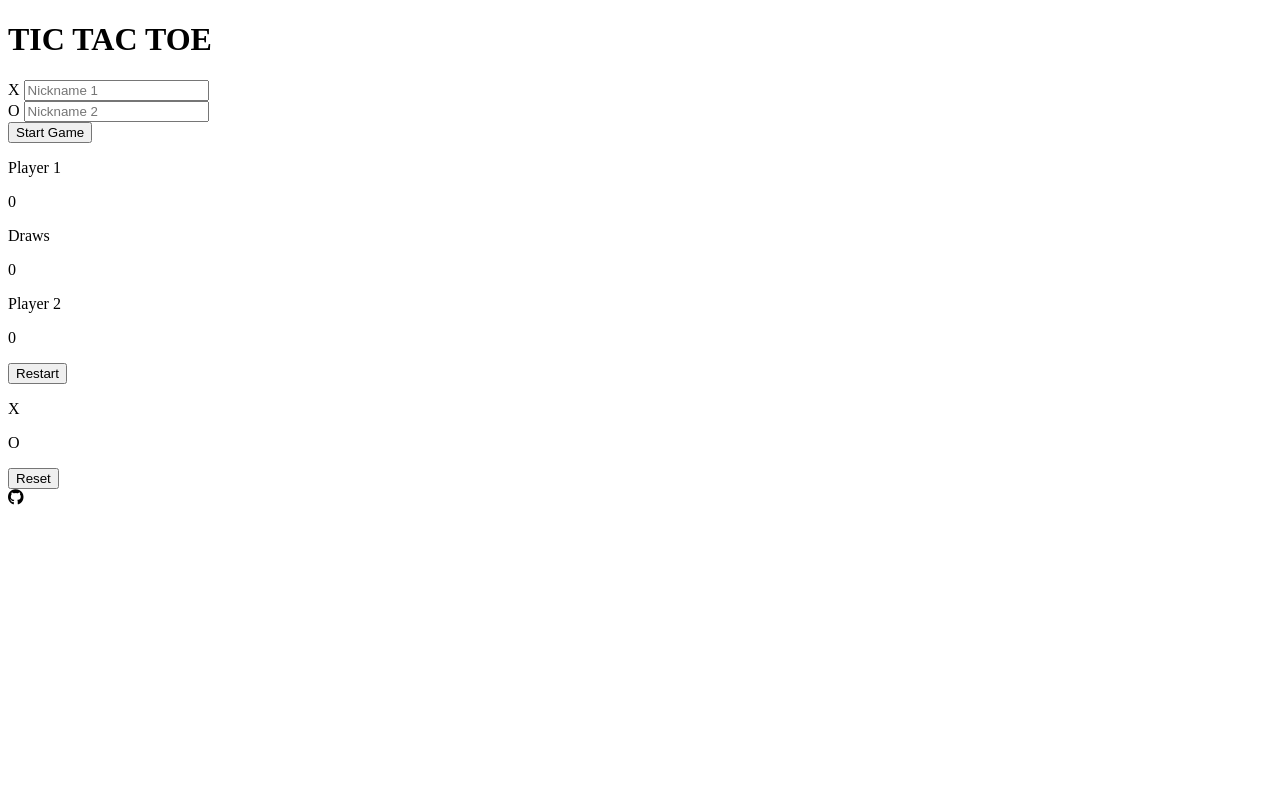
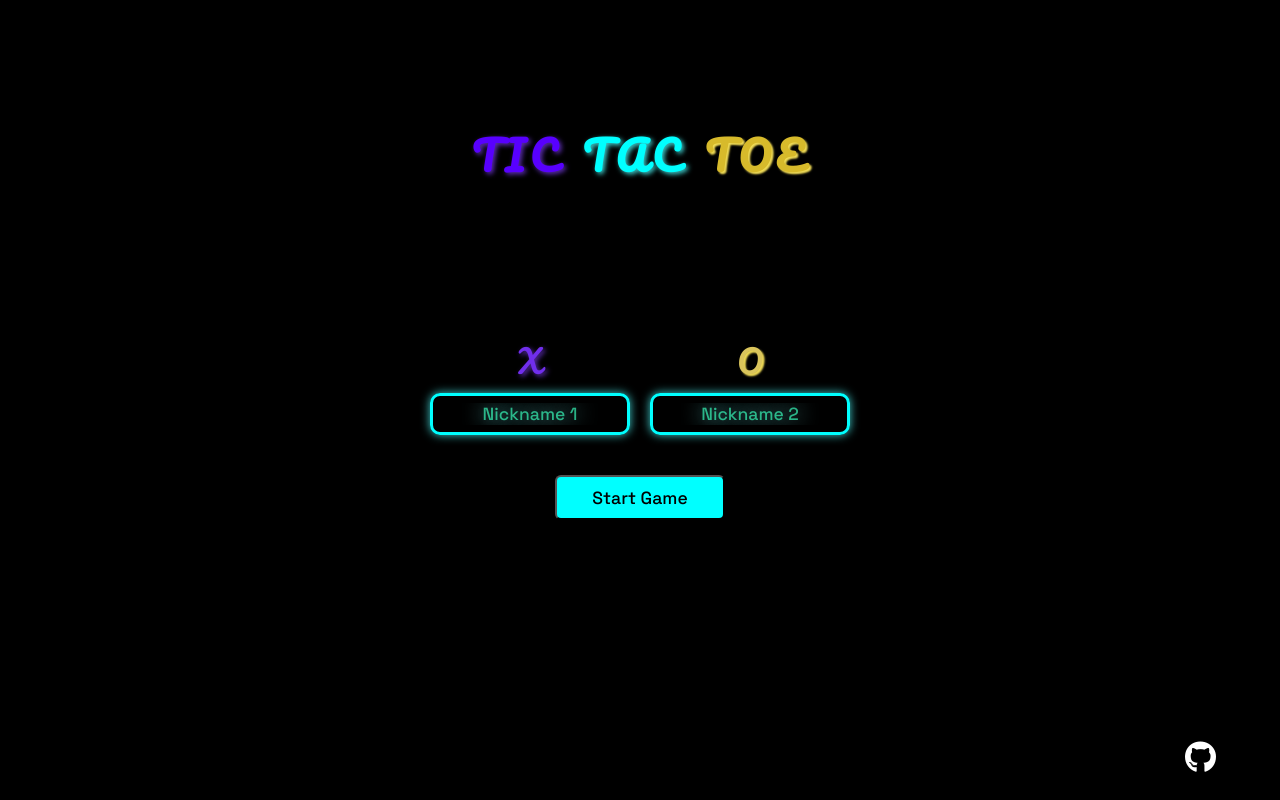
Before and after one commit to I0ANA24/Tic-Tac-Toe, a plain HTML site: page index.html in a window 1280 px wide. Drawn offline with Linux system fonts and the light colour scheme.

Commit message:
First page styles

```diff
--- a/index.html
+++ b/index.html
@@ -4,22 +4,26 @@
     <meta charset="UTF-8">
     <meta name="viewport" content="width=device-width, initial-scale=1.0">
     <title>Tic Tac Toe</title>
-    <link rel="stylesheet" href="style.css">
+    <link rel="stylesheet" href="styles.css">
 
     <link rel="stylesheet" href="https://cdnjs.cloudflare.com/ajax/libs/font-awesome/6.6.0/css/all.min.css" integrity="sha512-Kc323vGBEqzTmouAECnVceyQqyqdsSiqLQISBL29aUW4U/M7pSPA/gEUZQqv1cwx4OnYxTxve5UMg5GT6L4JJg==" crossorigin="anonymous" referrerpolicy="no-referrer" />
+
+    <link rel="preconnect" href="https://fonts.googleapis.com">
+    <link rel="preconnect" href="https://fonts.gstatic.com" crossorigin>
+    <link href="https://fonts.googleapis.com/css2?family=Inter:ital,opsz,wght@0,14..32,100..900;1,14..32,100..900&family=Pacifico&family=Space+Grotesk:wght@300..700&display=swap" rel="stylesheet">
 </head>
 <body>
     <div class="first-page-container">
-        <h1 id="title">TIC TAC TOE</h1>
+        <h1 id="title"><span class="title1">TIC</span> <span class="title2">TAC</span> <span class="title3">TOE</span></h1>
         <div class="first-page-content">
             <div class="first-page-content-players">
                 <div class="left-content">
                     <label for="nickname1" id="letterX">X</label>
-                    <input type="text" name="Nickname1" placeholder="Nickname 1" id="nickname1">
+                    <input type="text" name="Nickname1" placeholder="Nickname 1" id="nickname1" required>
                 </div>
                 <div class="right-content">
                     <label for="nickname2" id="letterO">O</label>
-                    <input type="text" name="Nickname2" placeholder="Nickname 2" id="nickname2">
+                    <input type="text" name="Nickname2" placeholder="Nickname 2" id="nickname2" required>
                 </div>
             </div>
             <button type="button" id="start-game-button">Start Game</button>
@@ -61,7 +65,10 @@
             <button id="reset">Reset</button>
         </div>
     </div>
-    <i class="fa-brands fa-github"></i>
+    <div class="github-container">
+        <a href="https://github.com/I0ANA24/Tic-Tac-Toe" target="_blank" aria-label="GitHub"><i class="fa-brands fa-github"></i></a>
+        <div class="github-tooltip">GitHub</div>
+    </div>
 
     <script src="script.js"></script>
 </body>
--- a/styles.css
+++ b/styles.css
@@ -0,0 +1,207 @@
+* {
+    margin: 0;
+    padding: 0;
+    box-sizing: border-box;
+    font-family: Pacifico, Arial, Helvetica, sans-serif;
+}
+
+body {
+    width: 100vw;
+    height: 100vh;
+    background-color: black;
+    color: white;
+    display: flex;
+    flex-direction: column;
+    justify-content: center;
+    align-items: center;
+    position: relative;
+    padding: 5vh 10vw 35vh;
+    overflow: hidden;
+}
+
+.first-page-container {
+    display: flex;
+    flex-direction: column;
+    height: 100%;
+    justify-content: space-between;
+    align-items: center;
+}
+
+#title {
+    font-size: 2.5em;
+    color: aqua;
+    word-spacing: 5px;
+    letter-spacing: 5px;
+    margin-top: 10vh;
+}
+
+.title1 {
+    color: #5800FF;
+    text-shadow: 2px 2px 5px #5d2eb3;
+}
+
+.title2 {
+    color: aqua;
+    text-shadow: 2px 2px 5px rgb(63, 207, 207);
+}
+
+.title3 {
+    color: rgb(215, 186, 43);
+    text-shadow: 2px 2px 2px #f2dd57;
+}
+
+.first-page-content {
+    display: flex;
+    flex-direction: column;
+    justify-content: center;
+    align-items: center;
+    gap: 5vh;
+}
+
+.first-page-content-players {
+    display: flex;
+    justify-content: center;
+    align-items: center;
+    gap: 20px;
+}
+
+.left-content, .right-content {
+    display: flex;
+    flex-direction: column;
+    justify-content: center;
+    align-items: center;
+    gap: 5px;
+}
+
+#letterX, #letterO {
+    font-size: 2em;
+}
+
+#letterX {
+    color: #702eec;
+    text-shadow: 2px 2px 5px #5d2eb3;
+}
+
+#letterO {
+    color: rgb(218, 197, 92);
+    text-shadow: 2px 2px 2px #f2dd57;
+}
+
+input {
+    font-family: 'Space Grotesk', Arial, Helvetica, sans-serif;
+    height: 40px;
+    width: 200px;
+    background-color: transparent;
+    border: 3px solid aqua;
+    border-radius: 10px;
+    padding: 18px 10px;
+    text-align: center;
+    font-size: 1.1em;
+    font-weight: 500;
+    outline: none;
+    color: aqua;
+    text-shadow: 0px 0px 20px rgb(123, 234, 234);
+    box-shadow: 0px 0px 10px 0px rgb(63, 207, 207);
+}
+
+input::placeholder {
+    color: rgba(57, 255, 189, 0.677);
+}
+
+#nickname1:focus {
+    box-shadow: 0px 0px 10px 5px #5d2eb3;
+}
+
+#nickname2:focus {
+    box-shadow: 0px 0px 10px 1px #f2dd57;
+}
+
+#start-game-button {
+    font-family: 'Space Grotesk', Arial, Helvetica, sans-serif;
+    height: 45px;
+    width: 170px;
+    border-radius: 6px;
+    text-align: center;
+    font-size: 1.1em;
+    font-weight: 500;
+    background-color: aqua;
+    color: black;
+}
+
+#start-game-button:hover {
+    cursor: pointer;
+    color: rgba(0, 0, 0, 0.7);
+}
+
+.github-container {
+    position: fixed;
+    bottom: 3vh;
+    right: 5vw;
+}
+
+.github-container a {
+    text-decoration: none;
+    color: white;
+}
+
+.fa-github {
+    font-size: 2em;
+}
+
+.github-tooltip {
+    display: block;
+    visibility: visible;
+    background-color: transparent;
+    color: aqua;
+    padding: 2px;
+    position: absolute;
+    top: 0;
+    left: 50%;
+    transform: translateX(-50%);
+    font-family: 'Space Grotesk', Arial, Helvetica, sans-serif;
+    font-size: 1em;
+    font-weight: 600;
+    transition: all 0.3s ease;
+    visibility: hidden;
+    opacity: 0;
+}
+
+.github-container:hover .github-tooltip {
+    top: -30px;
+    cursor: pointer;
+    visibility: visible;
+    opacity: 1;
+}
+
+.fa-github:hover {
+    cursor: pointer;
+}
+
+.second-page-container {
+    display: none;
+}
+
+@media (max-width: 500px) {
+    #title {
+        margin-top: 60px;
+        font-size: 2.2em;
+        text-align: center;
+        word-spacing: 5px;
+        letter-spacing: 3px;
+    }
+
+    input {
+        width: 120px;
+        font-size: 1em;
+        font-weight: 500;
+    }
+
+    #start-game-button {
+        font-family: 'Space Grotesk', Arial, Helvetica, sans-serif;
+        height: 40px;
+        width: 145px;
+        border-radius: 10px;
+        text-align: center;
+        font-size: 1em;
+    }
+}
```
